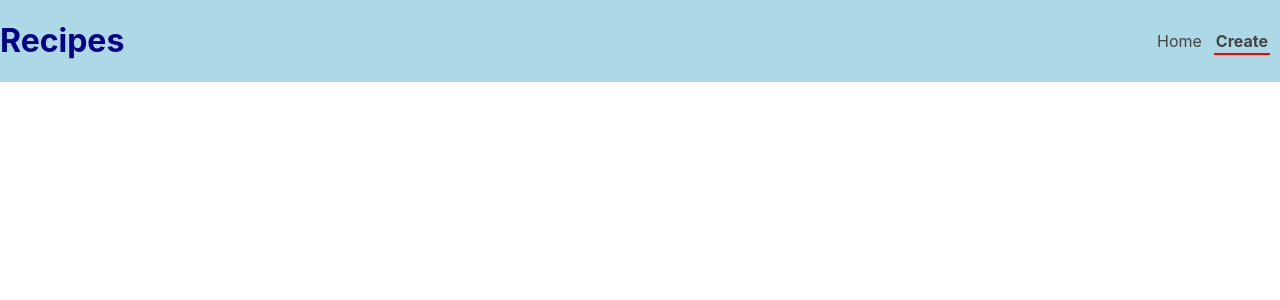
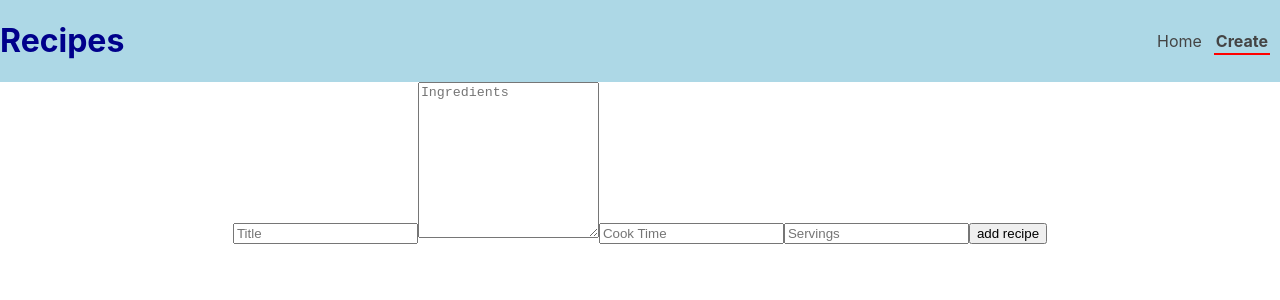
Before and after one commit to elPoeta/react-combine-api-context-hooks-example, a React (Create React App) app: page /addrecipe in a window 1280 px wide. Shown: the top 300 px of the page. Built offline with nearby package versions, Linux system fonts and the light colour scheme.

Commit message:
start with recipe form

```diff
--- /dev/null
+++ b/src/components/forms/RecipeForm.js
@@ -0,0 +1,17 @@
+import React from 'react'
+
+const RecipeForm = () => {
+  return (
+    <div>
+      <form>
+        <input type="text" name="title" placeholder="Title"  required />
+        <textarea rows="10" placeholder="Ingredients" required/>
+        <input type="number" name="cookTime" placeholder="Cook Time"  required />
+        <input type="number" name="title" placeholder="Servings"  required />
+        <input type="submit" value="add recipe" />
+      </form>
+    </div>
+  )
+}
+
+export default RecipeForm;
--- a/src/contexts/RecipeContext.js
+++ b/src/contexts/RecipeContext.js
@@ -7,8 +7,7 @@
   const [recipes, dispatch] = useReducer(recipeReducer,[{
         id: 1,
         title:"test",
-        ingredients: ["palta","salt"],
-        preparation: "is simply dummy text of the printing and typesetting industry. Lorem Ipsum has been the industry's standard dummy text ever since the 1500s, when an unknown printer took a galley of type and scrambled it to make a type specimen book. It has survived not only five centuries, but also the leap into electronic typesetting, remaining essentially unchanged. It was popularised in the 1960s with the release of Letraset sheets containing Lorem Ipsum passages, and more recently with desktop publishing software like Aldus PageMaker including versions of Lorem Ipsum",
+        ingredients: "is simply dummy text of the printing and typesetting industry. Lorem Ipsum has been the industry's standard dummy text ever since the 1500s, when an unknown printer took a galley of type and scrambled it to make a type specimen book. It has survived not only five centuries, but also the leap into electronic typesetting, remaining essentially unchanged. It was popularised in the 1960s with the release of Letraset sheets containing Lorem Ipsum passages, and more recently with desktop publishing software like Aldus PageMaker including versions of Lorem Ipsum",
         cookTime: 15,
         servings: 2
   }]);
--- a/src/index.js
+++ b/src/index.js
@@ -5,6 +5,7 @@
 import './index.css';
 import App from './App';
 import Home from './components/Home';
+import RecipeForm from './components/forms/RecipeForm';
 
 import * as serviceWorker from './serviceWorker';
 
@@ -14,6 +15,7 @@
     <App>
       <Switch>
         <Route exact path="/" component={Home} />
+        <Route path="/addrecipe" component={RecipeForm} />
       </Switch>
     </App>
   </BrowserRouter>
--- a/src/reducers/recipeReducer.js
+++ b/src/reducers/recipeReducer.js
@@ -8,7 +8,6 @@
         id: uuid(),
         title: action.recipe.title,
         ingredients: action.recipe.ingredients,
-        preparation: action.recipe.preparation,
         cookTime: action.recipe.cookTime,
         servings: action.recipe.servings
       }]
```
